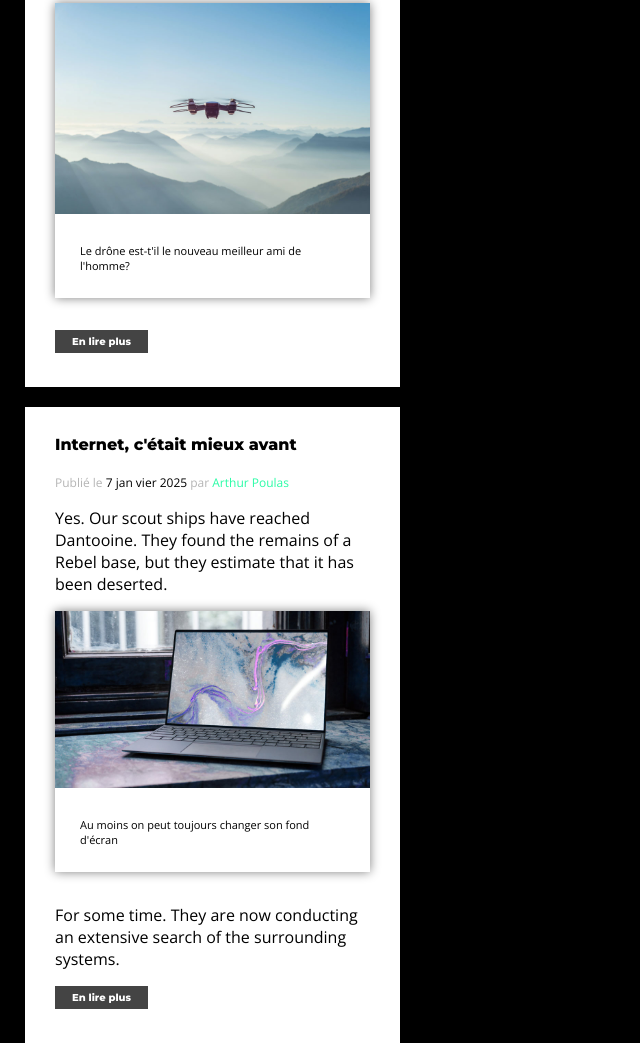
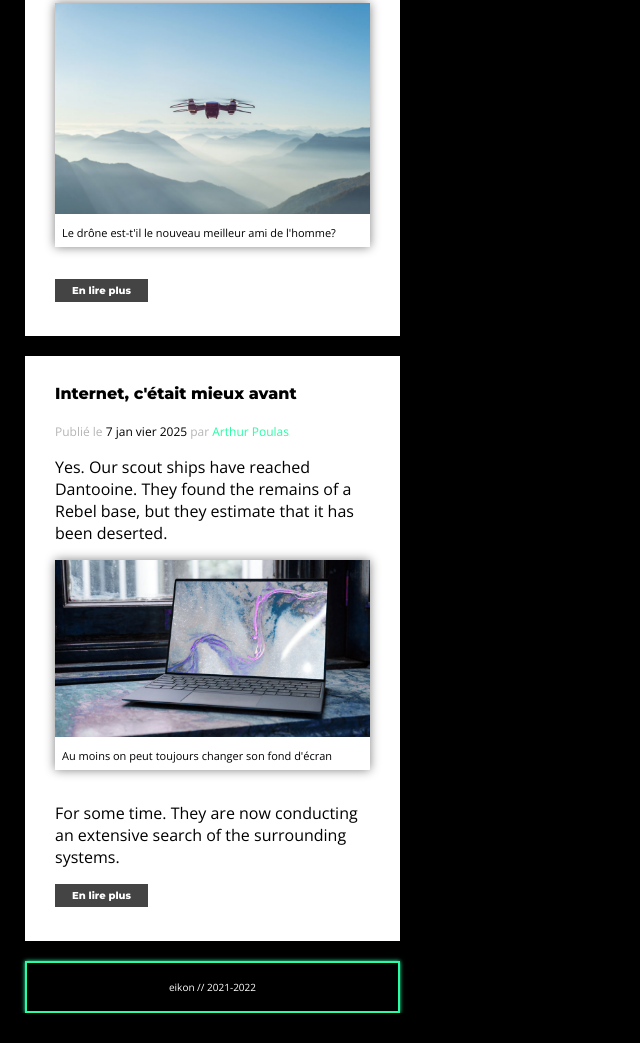
Before and after one commit to thomasrouiller/14-techmag, a plain HTML site: page index.html in a window 1280 px wide. Shown: the part 741-1784 px from the top of the page, without its empty margins (0-640 px from the left). After the commit the page ends 1754 px from the top, so only its background shows below. Drawn offline with nearby package versions, Linux system fonts and the light colour scheme.

Commit message:
correction d'un dernier bug que j'ai créer parce que je suis un manche

```diff
--- a/css/style.css
+++ b/css/style.css
@@ -115,7 +115,7 @@ figure {
 figcaption {
   font-family: 'Open Sans';
   font-size: 11px;
-  padding: 25px;
+  padding: 7px;
   margin-bottom: 32px;
 }
 
```
